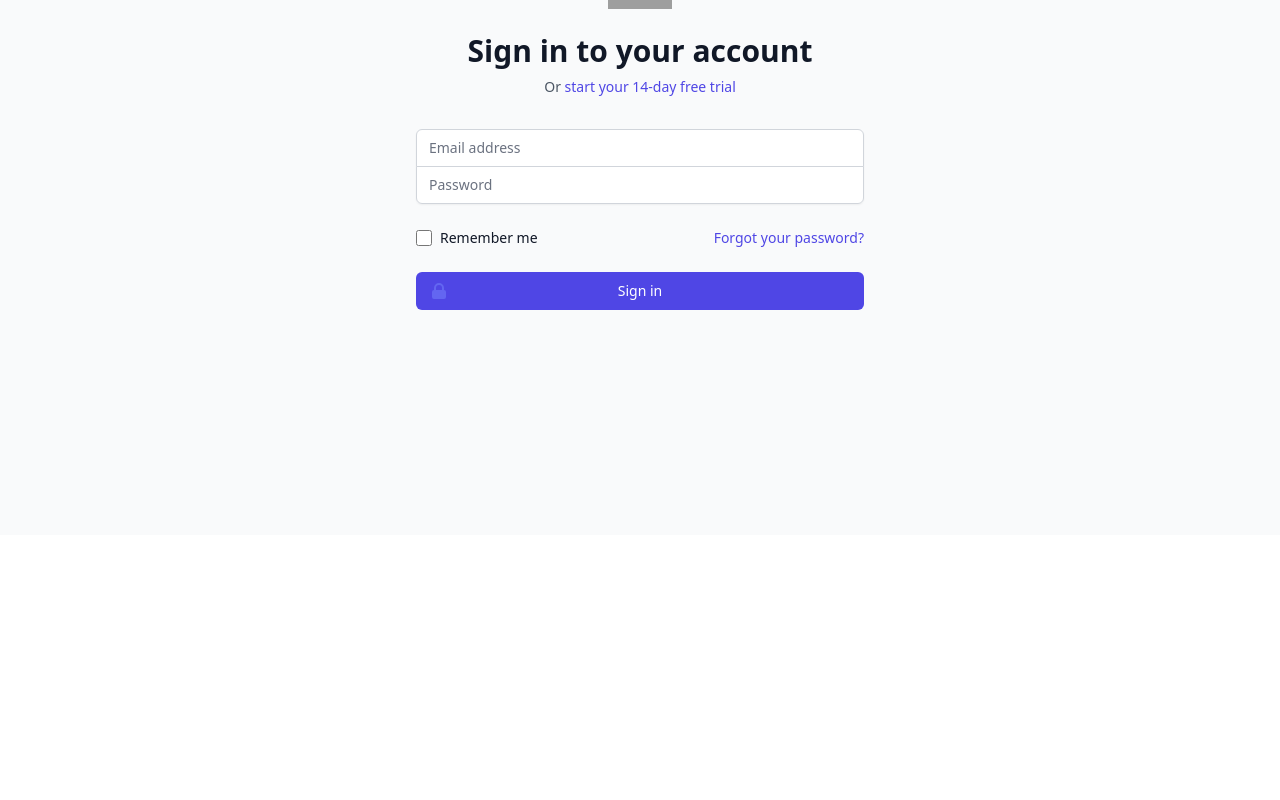
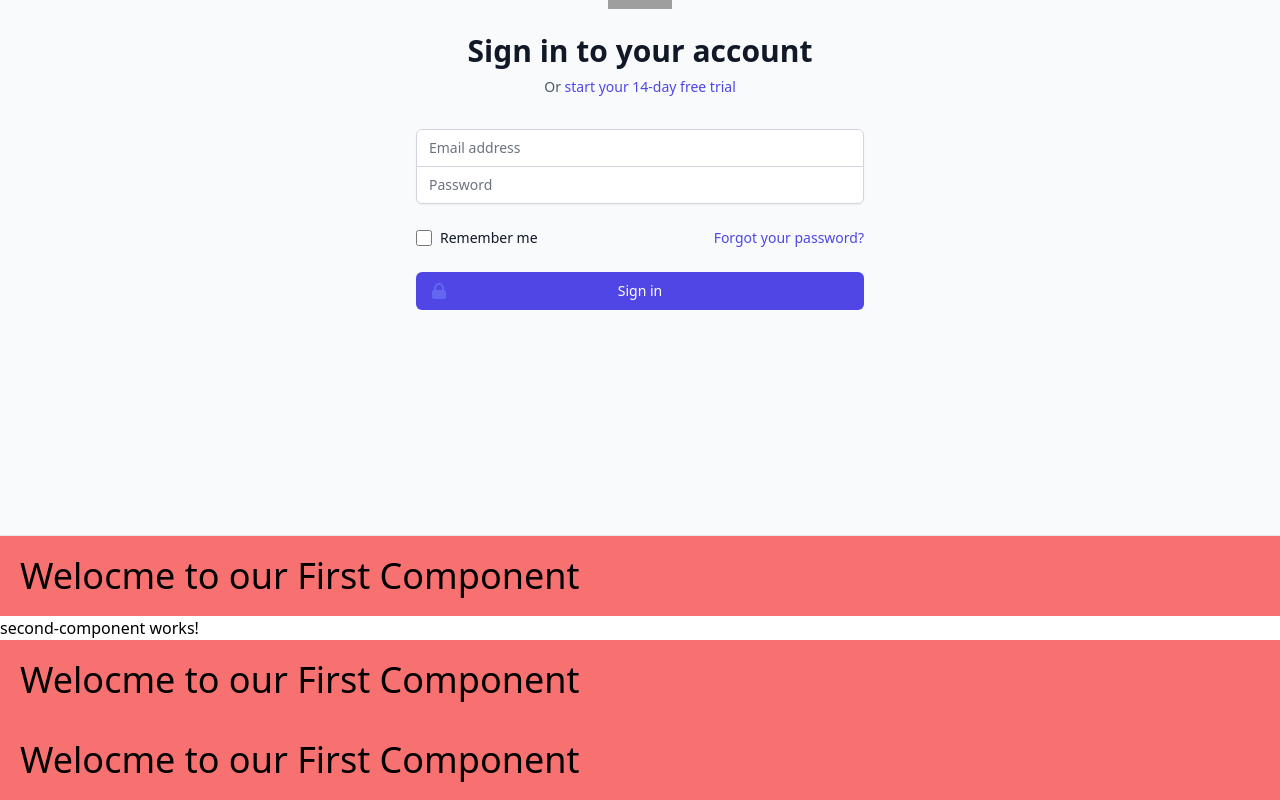
Before and after one commit to shivamkmr335/Angular-Test, an Angular app: page / in a window 1280 px wide. Shown: the part 297-1097 px from the top of the page. Before the commit the page ends 832 px from the top, so only its background shows below. Built offline with nearby package versions, Linux system fonts and the light colour scheme; grey boxes are pictures that could not be loaded.

Commit message:
Created Second Component using CLI command "ng g c ComponentName"

```diff
--- a/src/app/FirstComponent/FirstComponent.component.html
+++ b/src/app/FirstComponent/FirstComponent.component.html
@@ -0,0 +1 @@
+<h1 class="bg-red-400 p-5 text-4xl"> Welocme to our First Component </h1>
--- a/src/app/app.component.html
+++ b/src/app/app.component.html
@@ -60,5 +60,8 @@
   </div>
 </div>
 
+<hr>
 
-<router-outlet></router-outlet>
+<app-FirstComponent></app-FirstComponent>
+
+<app-second-component></app-second-component>
--- a/src/app/app.module.ts
+++ b/src/app/app.module.ts
@@ -5,11 +5,13 @@ import { FormsModule } from '@angular/forms';
 import { AppRoutingModule } from './app-routing.module';
 import { AppComponent } from './app.component';
 import { FirstComponent } from './FirstComponent/FirstComponent.component';
+import { SecondComponentComponent } from './second-component/second-component.component';
 
 @NgModule({
   declarations: [
     AppComponent,
-    FirstComponent
+    FirstComponent,
+    SecondComponentComponent
   ],
   imports: [
     BrowserModule,
--- /dev/null
+++ b/src/app/second-component/second-component.component.html
@@ -0,0 +1,3 @@
+<p>second-component works!</p>
+<app-FirstComponent></app-FirstComponent>
+<app-FirstComponent></app-FirstComponent>
--- /dev/null
+++ b/src/app/second-component/second-component.component.ts
@@ -0,0 +1,14 @@
+import { Component, OnInit } from '@angular/core';
+
+@Component({
+  selector: 'app-second-component',
+  templateUrl: './second-component.component.html',
+})
+export class SecondComponentComponent implements OnInit {
+
+  constructor() { }
+
+  ngOnInit(): void {
+  }
+
+}
```
